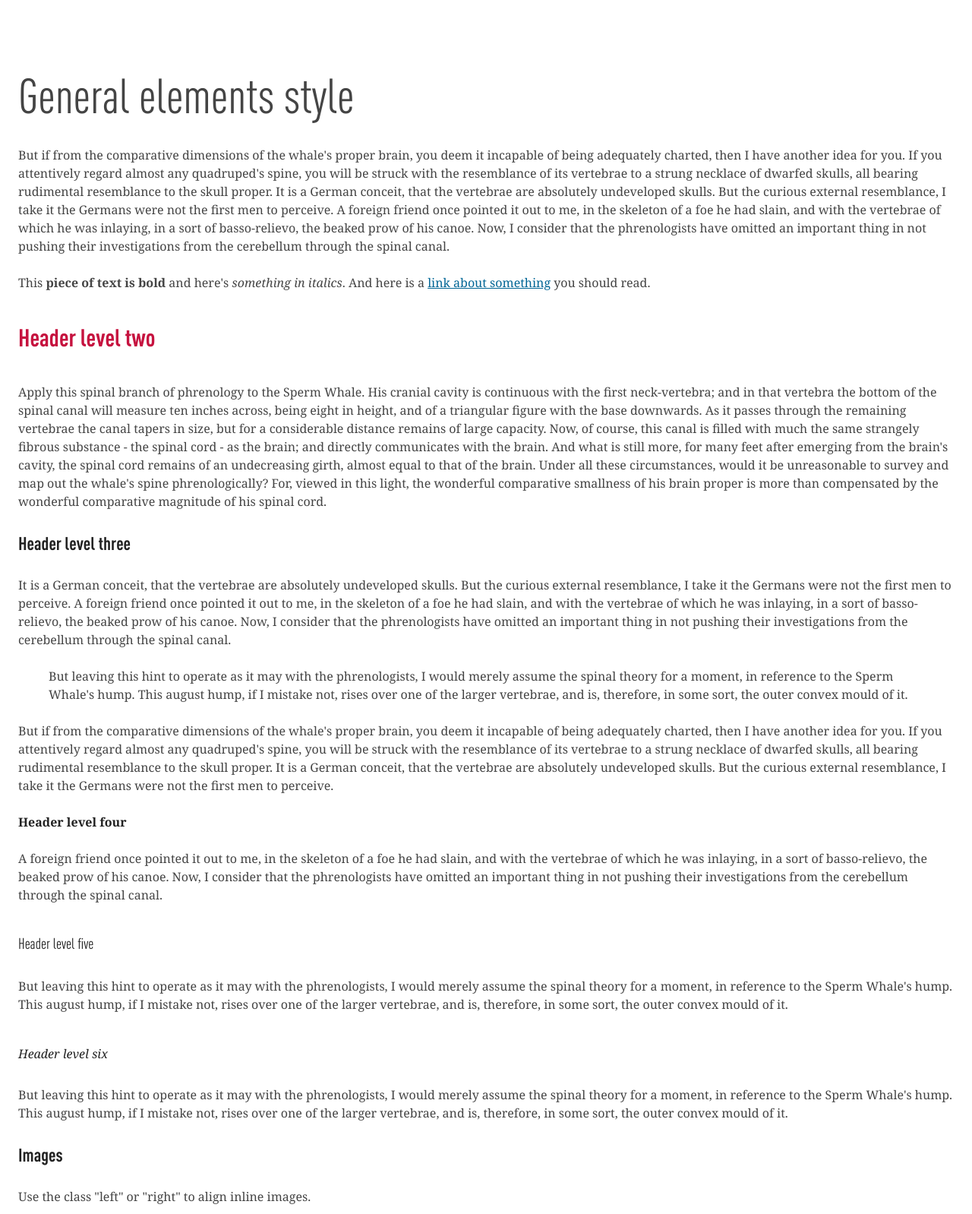
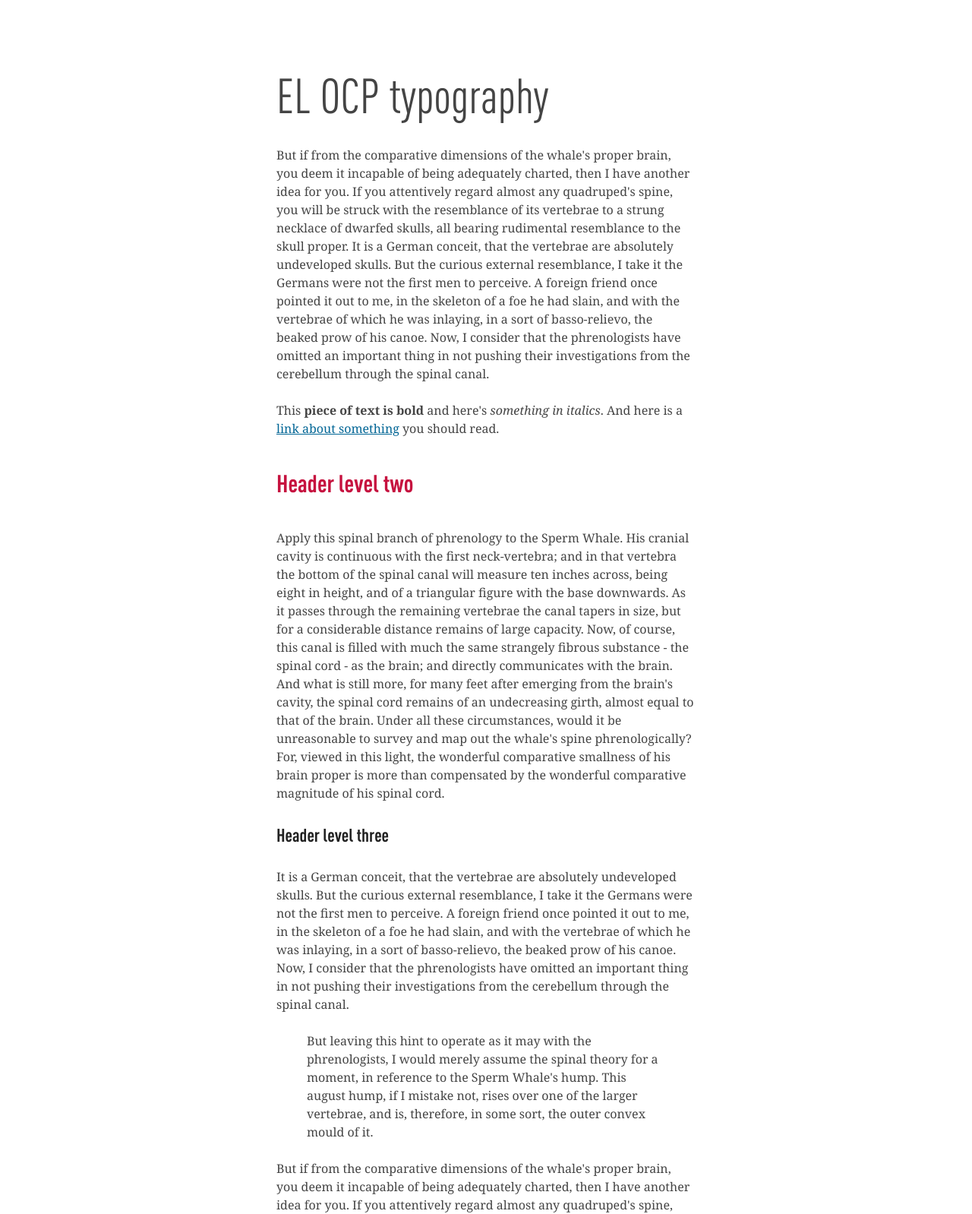
Before and after one commit to fourkitchens/el-ocp-style, a Jekyll site: the page built from typography/index.html, in a window 1280 px wide, cut to the strip 0-1598 px from the top of the page. Shown: the whole strip at 76% size. Built offline with Jekyll 4.4.1, drawn with Linux system fonts in a browser that asks for light colours.

Commit message:
Pages now support custom body classes; Added _custom.scss for style guide specific code.

```diff
--- a/_includes/html-top.html
+++ b/_includes/html-top.html
@@ -20,4 +20,4 @@
 <script src='/js/modernizr-2.6.2.dev.js'></script>
 </head>
 
-<body>
+<body class="{{ page.bodyclass }}">
--- a/css/style.css
+++ b/css/style.css
@@ -1097,6 +1097,11 @@ main {
   }
 }
 
+body.typography .content {
+  max-width: 37.5em;
+  margin: 0 auto;
+}
+
 @font-face {
   font-family: 'DINWebCondensed';
   src: url("../fonts/DINWeb-Cond.eot");
--- a/sass/partials/design/_design.scss
+++ b/sass/partials/design/_design.scss
@@ -14,3 +14,7 @@
 @import 'header';
 @import 'footer';
 @import 'secondary-menu';
+
+// Custom styles for this style guide ONLY
+
+@import 'custom';
--- a/typography/index.html
+++ b/typography/index.html
@@ -1,9 +1,10 @@
 ---
 layout: default
 title: Typography | OCP
+bodyclass: typography
 ---
 
-<h1 class="page-title">General elements style</h1>
+<h1 class="page-title">EL OCP typography</h1>
 
 <p>But if from the comparative dimensions of the whale's proper brain, you deem it incapable of being adequately charted, then I have another idea for you. If you attentively regard almost any quadruped's spine, you will be struck with the resemblance of its vertebrae to a strung necklace of dwarfed skulls, all bearing rudimental resemblance to the skull proper. It is a German conceit, that the vertebrae are absolutely undeveloped skulls. But the curious external resemblance, I take it the Germans were not the first men to perceive. A foreign friend once pointed it out to me, in the skeleton of a foe he had slain, and with the vertebrae of which he was inlaying, in a sort of basso-relievo, the beaked prow of his canoe. Now, I consider that the phrenologists have omitted an important thing in not pushing their investigations from the cerebellum through the spinal canal.</p>
 
```
Also changed, not shown: sass/partials/design/_custom.scss (added, +10 -0 lines).
